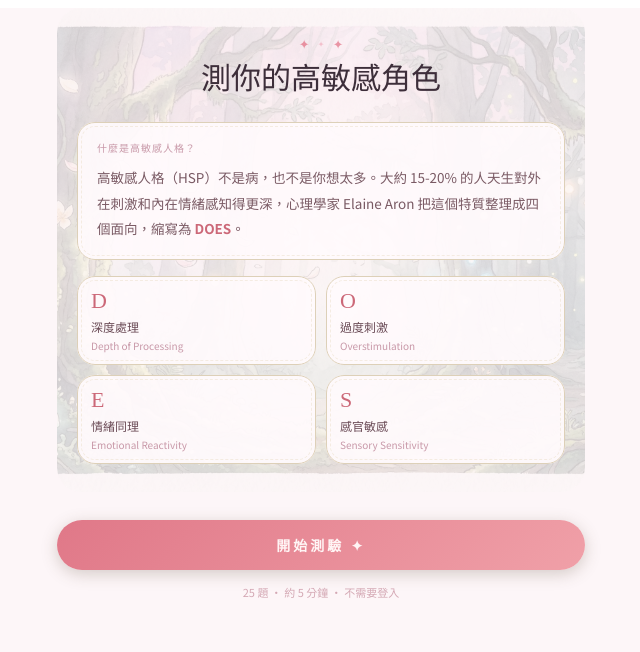
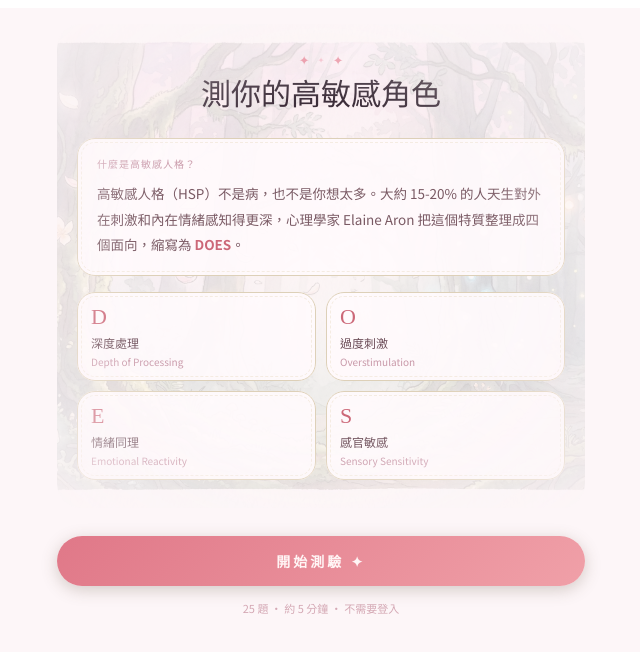
Before and after one commit to 83CC83/does-quiz, a Next.js app: page / in a window 1280 px wide. Shown: the top 652 px of the page, without its empty margins (319-959 px from the left). Built offline with nearby package versions, Linux system fonts and the light colour scheme; a web font is replaced by a local one.

Commit message:
adjust cover

```diff
--- a/app/page.jsx
+++ b/app/page.jsx
@@ -267,11 +267,12 @@ export default function DOESQuiz() {
 
         {/* ── INTRO ── */}
         {step === "intro" && (
-          <div style={{ animation: "fadeUp 0.6s ease-out", paddingTop: 0 }}>
+          <div style={{ animation: "fadeUp 0.6s ease-out", paddingTop: 16 }}>
             {/* cover image with all content overlaid */}
             <div style={{ width: "100%", marginBottom: 28, position: "relative", borderRadius: 24,
               backgroundImage: "url('/images/cover.webp')", backgroundSize: "cover", backgroundPosition: "center top",
-              WebkitMaskImage: "radial-gradient(white, white)", maskImage: "radial-gradient(white, white)" }}>
+              WebkitMaskImage: "radial-gradient(ellipse 85% 85% at 50% 50%, black 40%, transparent 100%)",
+              maskImage: "radial-gradient(ellipse 85% 85% at 50% 50%, black 40%, transparent 100%)" }}>
               <div style={{ position: "absolute", inset: 0, background: "rgba(253,246,248,0.82)" }} />
               <div style={{ position: "relative", display: "flex", flexDirection: "column", padding: "28px 20px 28px" }}>
                 <div style={{ textAlign: "center", marginBottom: 24 }}>
```
